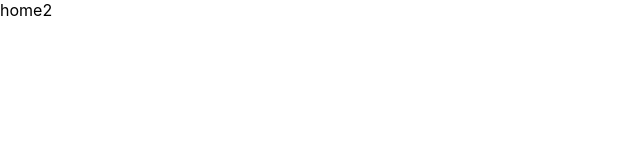
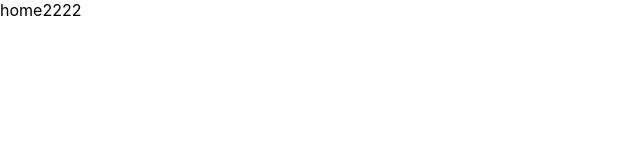
Before and after one commit to bhatiadipankar18/BabyCare, a React (Create React App) app in the folder frontend/: page /home2 in a window 1280 px wide. Shown: the top 160 px of the page, without its empty margins (0-640 px from the left). Built offline with nearby package versions, Linux system fonts and the light colour scheme.

Commit message:
testtest

```diff
--- a/frontend/src/page/Home2/index.js
+++ b/frontend/src/page/Home2/index.js
@@ -11,7 +11,7 @@ class Home extends Component {
 
         return (
             <div>
-                home2
+                home2222
             </div>
         );
 
```
